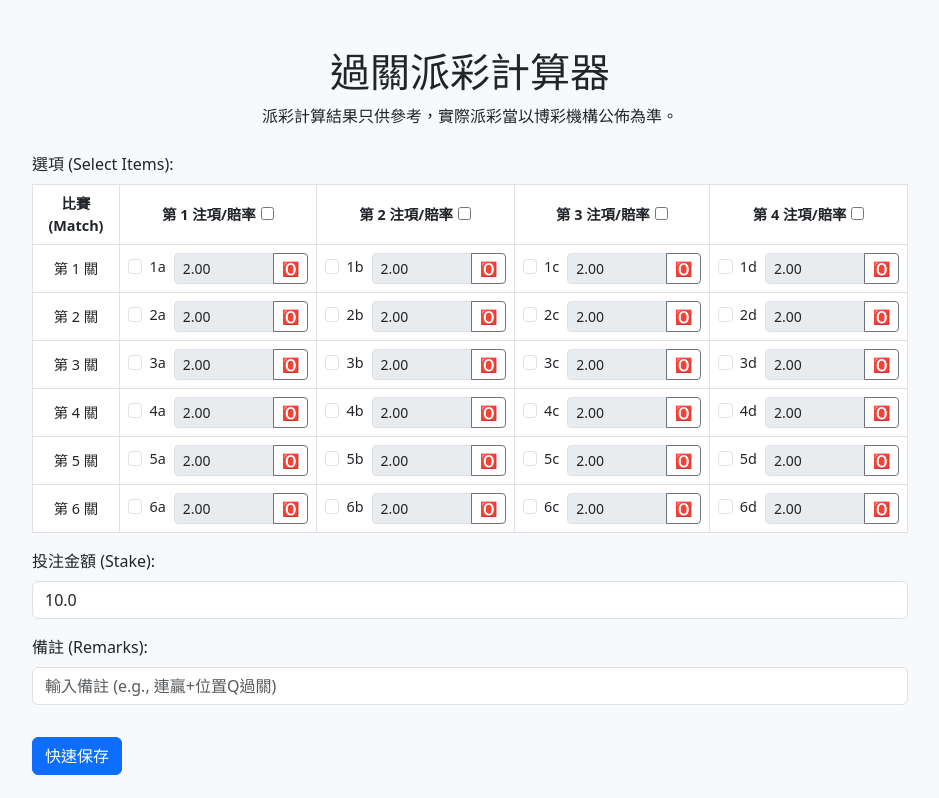
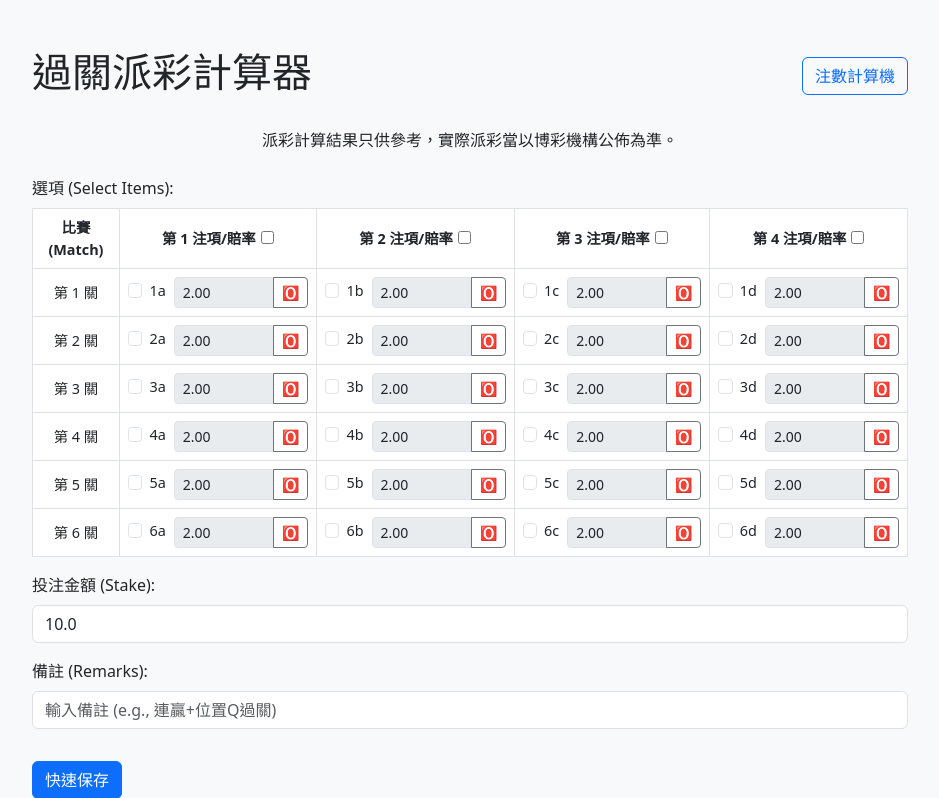
Before and after one commit to ioioioiooioo/qqp_cal, a Flask app: page / in a window 1280 px wide. Shown: the top 798 px of the page, without its empty margins (170-1109 px from the left). Run offline with Flask 3, Linux system fonts and the light colour scheme.

Commit message:
Update fmt.Println message from 'Hello' to 'Goodbye'
added button to go to betcount page

```diff
--- a/templates/index.html
+++ b/templates/index.html
@@ -18,7 +18,10 @@
 </head>
 <body>
     <div class="container mt-5">
-        <h1 class="text-center">過關派彩計算器</h1>
+        <div class="d-flex justify-content-between align-items-center mb-4">
+            <h1 class="text-center">過關派彩計算器</h1>
+            <a href="/betcount" class="btn btn-outline-primary">注數計算機</a>
+        </div>
         <p class="text-center">派彩計算結果只供參考，實際派彩當以博彩機構公佈為準。</p>
         <form method="POST" class="mt-4" id="calculatorForm">
             <div class="mb-3">
```
